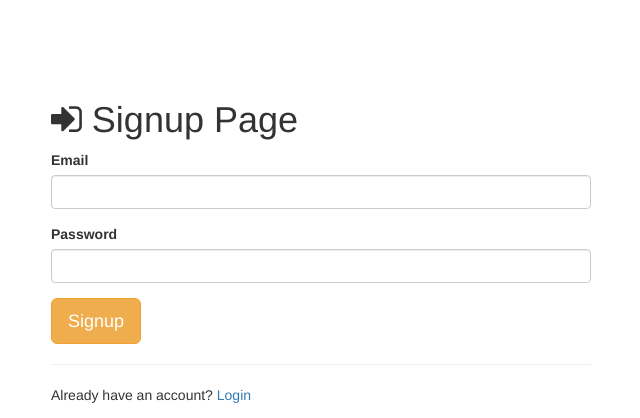
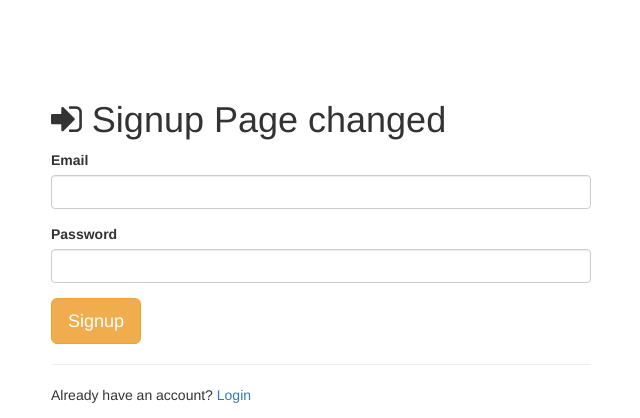
Before and after one commit to mmeisels/NSW-Transport-Maps, a Node server app: template views/signup.ejs in a window 1280 px wide. Shown: the top 418 px of the page, without its empty margins (319-959 px from the left). Run offline with Node 20, Linux system fonts and the light colour scheme; the template is opened without the code that fills it, so the values that code supplies are empty; some libraries are stand-ins or nearby versions.

Commit message:
Changed Sign In Screen

```diff
--- a/views/signup.ejs
+++ b/views/signup.ejs
@@ -14,7 +14,7 @@
 
 <div class="col-sm-6 col-sm-offset-3">
 
-	<h1><span class="fa fa-sign-in"></span> Signup Page</h1>
+	<h1><span class="fa fa-sign-in"></span> Signup Page changed</h1>
 
 	<!-- show any messages that come back with authentication -->
 	<% if (message.length > 0) { %>
```
